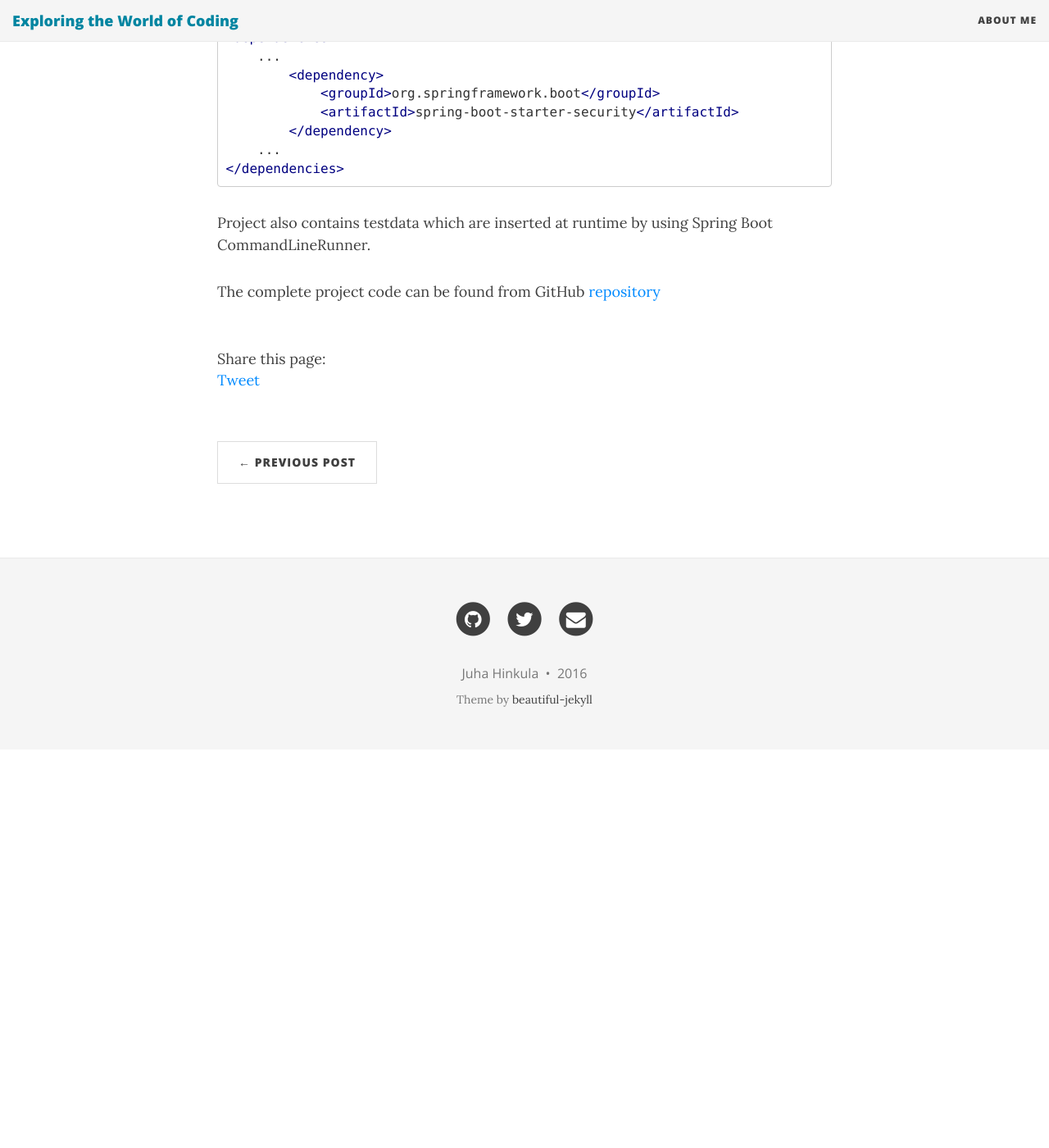
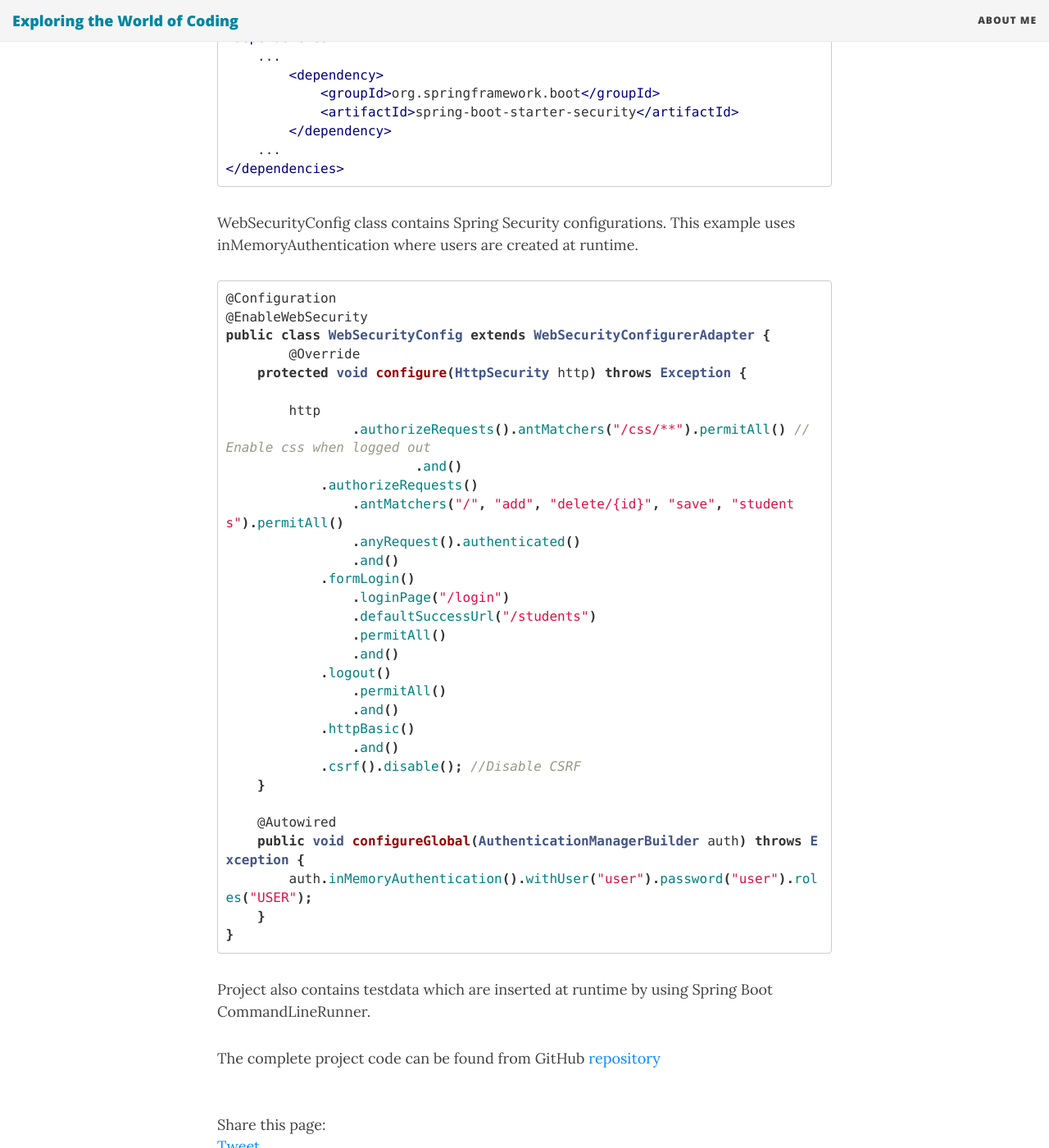
Before and after one commit to juhahinkula/juhahinkula.github.io, a Jekyll site: the page built from _posts/2016-07-08-crudboot-security.markdown, in a window 1280 px wide and 1400 px high, scrolled down 1041 px. Shown: the whole window at 82% size. Built offline with Jekyll 4.4.1, drawn with Linux system fonts in a browser that asks for light colours; nearby versions of some CDN libraries; comment, search, counter and statistics services are not loaded; before the commit the page ends 1955 px from its top, so only the background shows below that.

Commit message:
new post

```diff
--- a/_posts/2016-07-08-crudboot-security.markdown
+++ b/_posts/2016-07-08-crudboot-security.markdown
@@ -30,6 +30,42 @@
 </dependencies>
 {% endhighlight %}
 
+WebSecurityConfig class contains Spring Security configurations. This example uses inMemoryAuthentication where users are created at runtime.
+
+{% highlight java %}
+@Configuration
+@EnableWebSecurity
+public class WebSecurityConfig extends WebSecurityConfigurerAdapter {
+	@Override
+    protected void configure(HttpSecurity http) throws Exception {
+
+    	http
+    		.authorizeRequests().antMatchers("/css/**").permitAll() // Enable css when logged out
+    			.and()
+            .authorizeRequests()
+                .antMatchers("/", "add", "delete/{id}", "save", "students").permitAll()
+                .anyRequest().authenticated()
+                .and()
+            .formLogin()
+                .loginPage("/login")
+                .defaultSuccessUrl("/students")
+                .permitAll()
+            	.and()
+            .logout()
+            	.permitAll()
+            	.and()
+            .httpBasic()
+            	.and()
+            .csrf().disable(); //Disable CSRF
+    }
+
+    @Autowired
+    public void configureGlobal(AuthenticationManagerBuilder auth) throws Exception {
+    	auth.inMemoryAuthentication().withUser("user").password("user").roles("USER");
+    }
+}
+{% endhighlight %}
+
 Project also contains testdata which are inserted at runtime by using Spring Boot CommandLineRunner.
 
 The complete project code can be found from GitHub [repository](https://github.com/juhahinkula/StudentListSecure.git)
```
